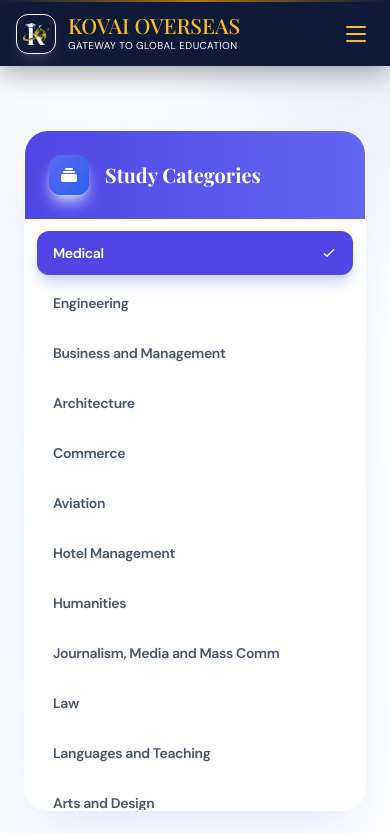
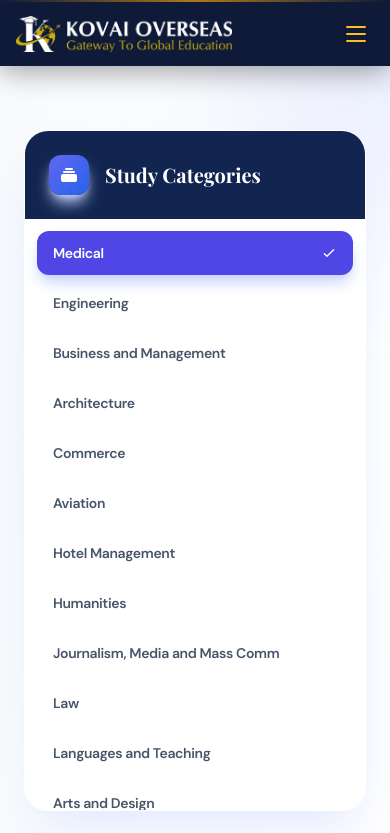
Before and after one commit to mecatronixofficial/kovai-overseasui, a Next.js app: page /CoursesPage in a window 390 px wide. Shown: the top 833 px of the page. Built offline with nearby package versions, Linux system fonts and the light colour scheme.

Commit message:
arranged

```diff
--- a/app/CoursesPage/page.tsx
+++ b/app/CoursesPage/page.tsx
@@ -227,7 +227,7 @@ const universities: University[] = [
     intakes: "February, September",
     annualTuitionFee: "$ 16,900 / year",
     duration: "6 years",
-    logo: "https://upload.wikimedia.org/wikipedia/commons/thumb/8/89/HD_transparent_picture.png/240px-HD_transparent_picture.png",
+    logo: "https://img.freepik.com/free-photo/attractive-female-doctor-standing-with-documents-hospital_1303-20688.jpg?semt=ais_hybrid&w=740&q=80",
     established: 1538,
     studentsCount: 21500,
     placementRate: 92,
@@ -314,7 +314,7 @@ const courseDetails: Record<string, CourseInfo> = {
       "MBBS vs MD - Key Differences",
     ],
     icon: "🩺",
-    imageUrl: "https://images.unsplash.com/photo-1530026409886-3bb97453a3b3?w=800&h=400&fit=crop",
+    imageUrl: "https://media.istockphoto.com/id/1031747016/photo/seas.jpg?s=1024x1024&w=is&k=20&c=rZCLZn9RWXAHWKwUrNkoDkrJjMCUTH2z5xCzwGTNrPo=",
     topCountries: ["Russia", "Ukraine", "Philippines", "Georgia", "Kyrgyzstan"],
     jobRoles: ["Cardiologist", "Neurologist", "Pediatrician", "Orthopedic Surgeon", "Radiologist", "Pathologist"],
     topUniversities: ["University of Debrecen", "University of Georgia", "Kazan Federal University"],
@@ -340,7 +340,7 @@ const courseDetails: Record<string, CourseInfo> = {
       "Dental specialization options",
     ],
     icon: "🦷",
-    imageUrl: "https://images.unsplash.com/photo-1629909613654-28e377c37d09?w=800&h=400&fit=crop",
+   imageUrl: "https://media.istockphoto.com/id/462904411/photo/female-doctor-holding-healthy-tomatoes.jpg?s=1024x1024&w=is&k=20&c=lQLcxJZUY6-ynGgYbSLxNo9UITX2jBVqcmx78teuYIg=",
     topCountries: ["India", "Philippines", "Ukraine", "Georgia", "Poland"],
     jobRoles: ["General Dentist", "Orthodontist", "Periodontist", "Endodontist", "Oral Surgeon"],
     topUniversities: ["University of Debrecen", "Medical University of Warsaw", "University of Pécs"],
@@ -418,7 +418,7 @@ const courseDetails: Record<string, CourseInfo> = {
       "Allied health specialization",
     ],
     icon: "🔬",
-    imageUrl: "https://images.unsplash.com/photo-1579154204601-0153f3513a2e?w=800&h=400&fit=crop",
+    imageUrl: "https://media.istockphoto.com/id/1050311748/photo/over-the-shoulder-shot-of-senior-medical-scientist-working-with-ct-brain-scan-images-on-a.jpg?s=1024x1024&w=is&k=20&c=OsPaAraavPyddIeAjPKpDBP5P8NytBiVo60AVuAEnmA=",
     topCountries: ["USA", "UK", "Australia", "Germany", "Canada"],
     jobRoles: ["Medical Lab Technician", "Radiology Technician", "Respiratory Therapist", "Physical Therapy Assistant", "Occupational Therapy Assistant"],
     topUniversities: ["Johns Hopkins University", "University of Sydney", "University of Toronto"],
@@ -572,7 +572,7 @@ function StatCard({
   return (
     <div className="group rounded-2xl border border-slate-100 bg-white p-5 text-center shadow-md transition-all hover:shadow-xl hover:shadow-indigo-100">
       <div className="mb-2 text-3xl">{icon}</div>
-      <div className="text-2xl font-black text-indigo-600">{value}</div>
+      <div className="text-2xl font-black text-navy">{value}</div>
       <div className="mt-1 text-xs font-semibold text-slate-500">{label}</div>
     </div>
   );
@@ -661,7 +661,7 @@ function CoursesPageContent() {
         <div className="grid grid-cols-1 gap-12 lg:grid-cols-[340px_1fr]">
           <aside className="h-fit lg:sticky lg:top-24">
             <div className="overflow-hidden rounded-3xl border border-white/60 bg-white/90 shadow-2xl shadow-indigo-100 backdrop-blur-xl">
-              <div className="bg-gradient-to-r from-indigo-600 to-indigo-500 p-6">
+              <div className="bg-navy2 p-6">
                 <div className="flex items-center gap-4">
                   <SidebarIcon />
                   <h3 className="text-xl font-bold text-white">Study Categories</h3>
@@ -755,7 +755,7 @@ function CoursesPageContent() {
               <h1 className="mt-4 text-4xl font-black tracking-tight text-slate-900 md:text-5xl">
                 {selectedCourse ? (
                   <>
-                    <span className="bg-gradient-to-r from-indigo-600 to-blue-500 bg-clip-text text-transparent">
+                    <span className="bg-gold bg-clip-text text-transparent">
                       {selectedCourse}
                     </span>{" "}
                     Complete Guide
@@ -763,7 +763,7 @@ function CoursesPageContent() {
                 ) : (
                   <>
                     Study{" "}
-                    <span className="bg-gradient-to-r from-indigo-600 to-blue-500 bg-clip-text text-transparent">
+                    <span className="bg-navy bg-clip-text text-transparent">
                       {selectedStream}
                     </span>{" "}
                     Abroad
@@ -781,14 +781,14 @@ function CoursesPageContent() {
 
             {currentCourseInfo && (
               <section className="mb-10 space-y-6">
-                <div className="relative h-48 w-full overflow-hidden rounded-3xl md:h-64">
+                <div className="relative h-[250px] w-full overflow-hidden rounded-3xl md:h-[320px]">
                   <Image
                     src={currentCourseInfo.imageUrl}
                     alt={currentCourseInfo.title}
                     fill
                     unoptimized
                     className="object-cover"
-                    sizes="(max-width: 768px) 100vw, (max-width: 1200px) 80vw, 70vw"
+                     sizes="100vw"
                   />
                   <div className="absolute inset-0 bg-gradient-to-t from-black/70 via-black/30 to-transparent" />
                   <div className="absolute bottom-4 left-6 flex items-center gap-3">
@@ -995,15 +995,13 @@ function CoursesPageContent() {
                     >
                       <div className="flex flex-col gap-6 md:flex-row">
                         <div className="flex-shrink-0">
-                          <div className="flex h-20 w-20 items-center justify-center rounded-xl bg-slate-50 p-3 transition-transform duration-300 group-hover:scale-105">
+                          <div className="flex h-full w-full items-center justify-center rounded-xl bg-slate-50 p-3 transition-transform duration-300 group-hover:scale-105">
                             <Image
-                              src={university.logo}
-                              alt={university.name}
-                              width={80}
-                              height={80}
-                              unoptimized
-                              className="h-full w-full object-contain"
-                            />
+  src={university.logo}
+  alt={university.name}
+   fill
+    className="object-cover"
+/>
                           </div>
                         </div>
 
@@ -1162,7 +1160,7 @@ function CoursesPageContent() {
             <div className="mt-8 flex justify-center">
               <Link
                 href="/contact"
-                className="inline-flex items-center gap-2 rounded-full bg-gradient-to-r from-indigo-600 to-blue-600 px-8 py-4 text-lg font-bold text-white shadow-lg transition-all hover:scale-105 hover:shadow-xl"
+                className="inline-flex items-center gap-2 rounded-full bg-navy2 px-8 py-4 text-lg font-bold text-white shadow-lg transition-all hover:scale-105 hover:shadow-xl"
               >
                 📞 Get Free Counseling
                 <svg xmlns="http://www.w3.org/2000/svg" className="h-5 w-5" fill="none" viewBox="0 0 24 24" stroke="currentColor">
--- a/components/Footer.tsx
+++ b/components/Footer.tsx
@@ -81,26 +81,14 @@ export default function Footer() {
             {/* Logo + name */}
             <Link href="/" className="group inline-flex items-center gap-3">
               <div
-                className="flex h-10 w-10 shrink-0 items-center justify-center overflow-hidden rounded-xl shadow-lg shadow-amber-500/25 ring-1 ring-amber-500/40 transition-all duration-300 group-hover:ring-amber-400"
-                style={{
-                  background: "linear-gradient(135deg,#c9a84c,#f0d080)",
-                }}
+                className="flex h-full w-full"
+
               >
                 <Image
-                  src={img_helper.logo.klogo}
+                  src={img_helper.logo.logowithfont2}
                   alt="Kovai Overseas logo"
-                  width={26}
-                  height={26}
-                  className="h-[26px] w-[26px] object-contain"
+                  className="h-9 w-auto object-contain"
                 />
-              </div>
-              <div>
-                <p className="text-[21px] font-extrabold uppercase leading-none text-amber-400 transition-colors group-hover:text-amber-300">
-                  Kovai Overseas
-                </p>
-                <p className="mt-0.5 text-[10px] tracking-[0.4px] uppercase text-white">
-                  Gateway To Global Education
-                </p>
               </div>
             </Link>
 
@@ -212,10 +200,12 @@ export default function Footer() {
         <div className="my-10 h-px bg-gradient-to-r from-transparent via-amber-500/20 to-transparent" />
 
         {/* ════ BOTTOM BAR ════ */}
-        <div className="flex flex-col items-center justify-between gap-4 text-xs text-gray-600 sm:flex-row">
+        <div className="flex flex-col items-center justify-center gap-4 text-xs text-gray-600 sm:flex-row">
           <p>
             © {new Date().getFullYear()} Kovai Overseas Gateway To Global
-            Education. All rights reserved.
+            Education. All rights reserved By <span><a href="https://www.mecatronix.one" target="_blank" rel="noopener noreferrer" className="hover:text-amber-400 transition-colors">
+              Mecatronix
+            </a></span>.
           </p>
         </div>
       </div>
--- a/components/Navbar.tsx
+++ b/components/Navbar.tsx
@@ -362,24 +362,15 @@ export default function Navbar() {
           {/* ─── LOGO ─── */}
           <Link href="/" className="group flex shrink-0 items-center gap-3">
             <div
-              className="flex h-10 w-10 shrink-0 items-center justify-center overflow-hidden rounded-xl shadow-lg border-[1px] border-white shadow-white/10 transition-all duration-300"
+              className="flex w-full h-full"
             >
               <Image
-                src={img_helper.logo.logo2}
+                src={img_helper.logo.logowithfont2}
                 alt="Kovai Overseas logo"
-                width={26}
-                height={26}
-                className="h-[26px] w-[26px] object-contain"
+                className="h-9 w-auto object-contain"
               />
             </div>
-            <div className=" sm:block">
-              <p className="text-[21px] font-playfair uppercase leading-none text-amber-400 transition-colors group-hover:text-amber-300">
-                Kovai Overseas
-              </p>
-              <p className="mt-0.5 text-[10px] tracking-[0.4px] uppercase text-white">
-                Gateway To Global Education
-              </p>
-            </div>
+
           </Link>
 
           {/* ─── DESKTOP NAV (lg+) ─── */}
--- a/next.config.js
+++ b/next.config.js
@@ -1,8 +1,21 @@
 /** @type {import('next').NextConfig} */
 const nextConfig = {
-   images: {
-    unoptimized: true,
+  images: {
+    remotePatterns: [
+      {
+        protocol: "https",
+        hostname: "upload.wikimedia.org",
+      },
+      {
+        protocol: "https",
+        hostname: "img.freepik.com",
+      },
+      {
+        protocol: "https",
+        hostname: "images.unsplash.com",
+      },
+    ],
   },
-}
+};
 
-module.exports = nextConfig
+module.exports = nextConfig;
```
